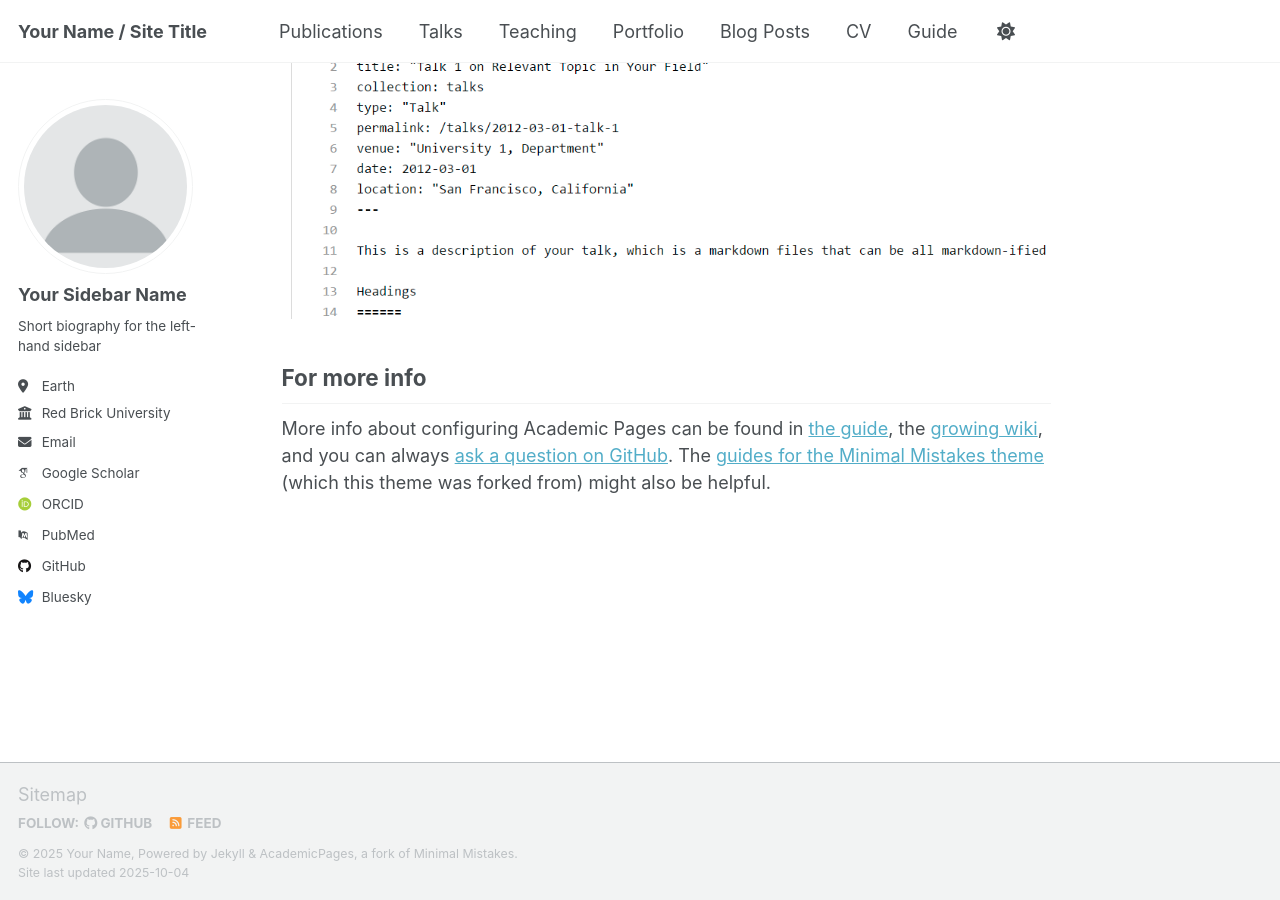
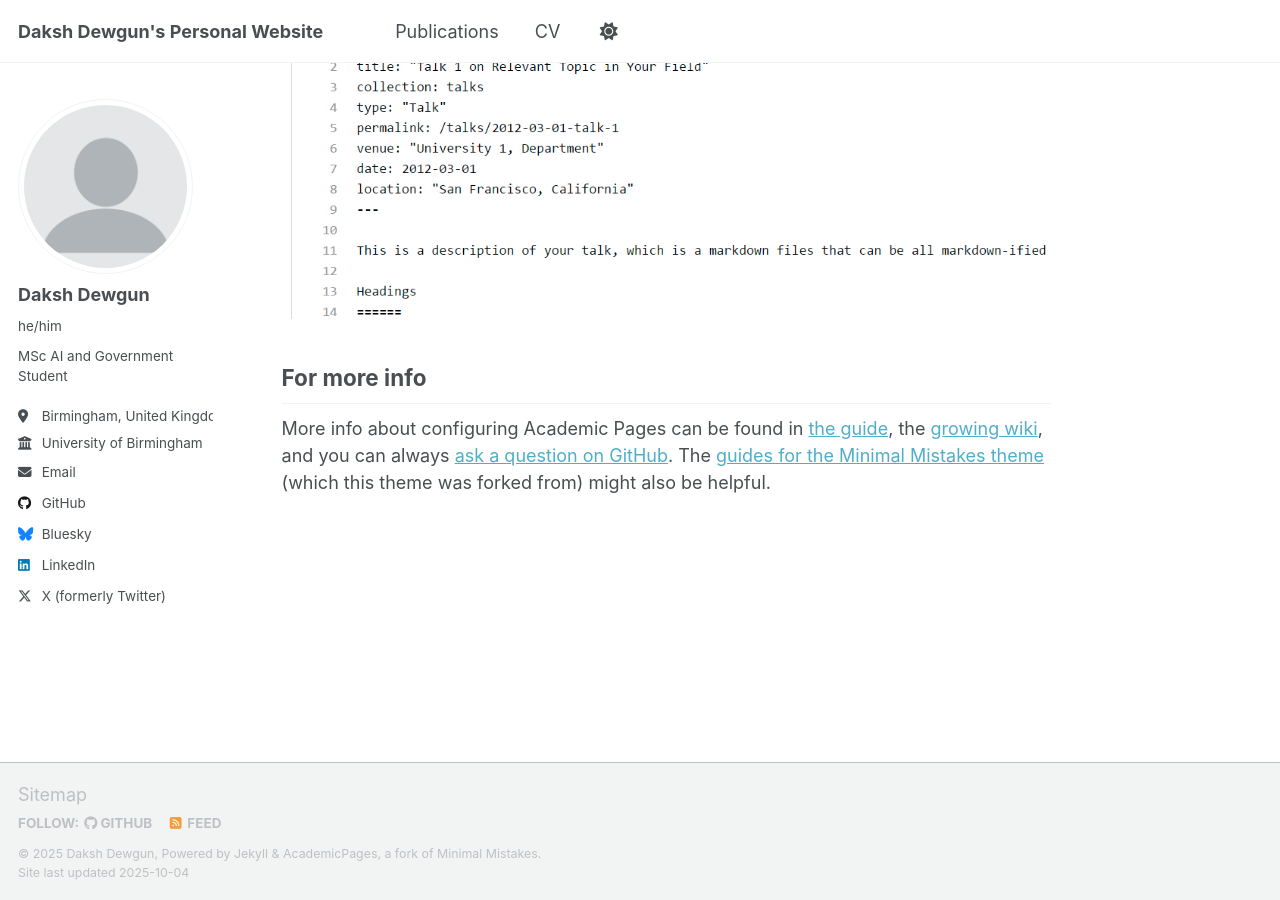
Before and after one commit to Daksh-Dewgun/daksh-dewgun.github.io, a Jekyll site: the page built from _pages/about.md, in a window 1280 px wide and 900 px high, scrolled down 2880 px. Built offline with Jekyll 4.4.1, drawn with Linux system fonts in a browser that asks for light colours; some web fonts are replaced; a script that is not in the unit is left out.

Commit message:
Initial changes

```diff
--- a/_config.yml
+++ b/_config.yml
@@ -9,11 +9,11 @@
 # Basic Site Settings
 locale                   : "en-US"
 site_theme               : "default" # Currently available options are "default", "air"
-title                    : "Your Name / Site Title"
+title                    : "Daksh Dewgun's Personal Website"
 title_separator          : "-"
-name                     : &name "Your Name"
-description              : &description "Your Name's academic portfolio"   # Update this with a general description of your site, this is the default if not overridden by a page
-url                      : https://academicpages.github.io # The base hostname & protocol for your site e.g. "https://[your GitHub username].github.io",
+name                     : &name "Daksh Dewgun"
+description              : &description "Daksh's academic portfolio"   # Update this with a general description of your site, this is the default if not overridden by a page
+url                      : https://dakshdewgun.github.io # The base hostname & protocol for your site e.g. "https://[your GitHub username].github.io",
                                                            # or if you already have some other page hosted on Github then use "https://[your GitHub username].github.io/[Your Repo Name]"
 baseurl                  : "" # the subpath of your site, e.g. "/blog"
 repository               : "academicpages/academicpages.github.io"
@@ -24,23 +24,23 @@ repository               : "academicpages/academicpages.github.io"
 author:
   # Biographic information
   avatar           : "profile.png"
-  name             : "Your Sidebar Name"
-  pronouns         : # example: "she/her"
-  bio              : "Short biography for the left-hand sidebar"
-  location         : "Earth"
-  employer         : "Red Brick University"
+  name             : "Daksh Dewgun"
+  pronouns         : "he/him"
+  bio              : "MSc AI and Government Student"
+  employer         : "University of Birmingham"
+  location         : "Birmingham, United Kingdom"
   uri              : # URL
-  email            : "none@example.org"
+  email            : "dewgun18@gmail.com"
 
   # Academic websites
   academia         : # URL
   arxiv            : # URL - Update with the correct link to your profile
-  googlescholar    : "https://scholar.google.com/citations?user=PS_CX0AAAAAJ"
+  googlescholar    : # URL
   inspire-hep      : # URL
   impactstory      : # URL
-  orcid            : "http://orcid.org/yourorcidurl"
+  orcid            :
   semantic         : # URL
-  pubmed           : "https://www.ncbi.nlm.nih.gov/pubmed/?term=john+snow"
+  pubmed           :
   researchgate     : # URL
   scopus           : # URL
 
@@ -48,13 +48,13 @@ author:
   bitbucket        : # Username - Update with your username on the site
   codepen          : # Username
   dribbble         : # Username
-  github           : "academicpages"
+  github           : "Daksh-Dewgun"
   kaggle           : # Username
   stackoverflow    : # User number or user number and name (i.e., use "1" or "1/jeff-atwood")
 
   # Social media
   artstation       : # Username
-  bluesky          : "bsky.app" # Replace this with you Bluesky username
+  bluesky          : "dewgun18.bsky.social" # Replace this with you Bluesky username
   facebook         : # Username
   flickr           : # Username
   foursquare       : # Username
@@ -63,7 +63,7 @@ author:
   keybase          : # Username
   instagram        : # Username
   lastfm           : # Username
-  linkedin         : # Username
+  linkedin         : "Daksh Dewgun"
   mastodon         : # URL
   medium           : # URL
   pinterest        : # Username
@@ -71,7 +71,7 @@ author:
   steam            : # Username
   telegram         : # URL
   tumblr           : # Username
-  twitter          : # Username for X / Twitter
+  twitter          : "dewgun18"
   vine             : # Username
   weibo            : # Username
   wikipedia        : # Username
```
Also changed, not shown: _data/navigation.yml (+13 -13 lines).
